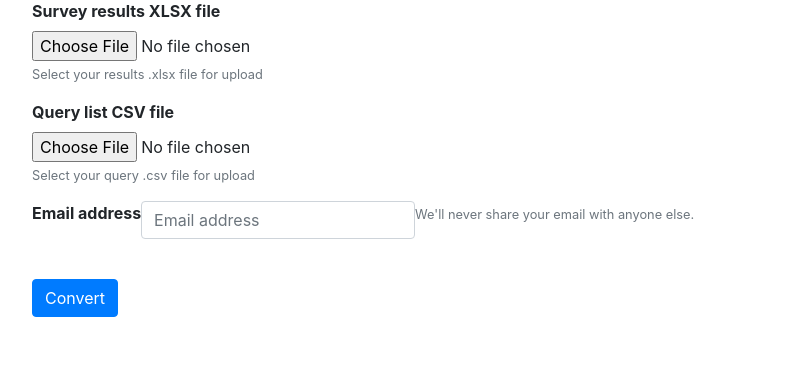
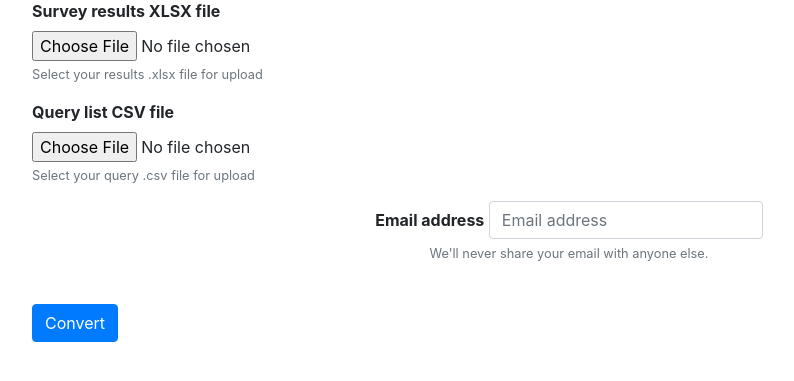
Before and after one commit to OkeyDokeyGnocchi/forms-to-data-web, a Flask app: page /convert in a window 1280 px wide. Shown: the part 253-634 px from the top of the page, without its empty margins (71-865 px from the left). Run offline with Flask 2, Linux system fonts and the light colour scheme; some libraries are stand-ins or nearby versions.

Commit message:
Update convert.html
Update the group for email box

```diff
--- a/templates/convert.html
+++ b/templates/convert.html
@@ -29,7 +29,7 @@
         Please provide a .csv file.
       </div>
     </div>
-    <div class="form-group row">
+    <div class="form-group">
       <label for="userEmail col-sm-2 col-form-label" class="font-weight-bold">Email address</label>
       <input type="email" class="form-control" id="userEmail" name="userEmail" aria-describedby="emailHelp" placeholder="Email address">
       <small id="emailHelp" class="form-text text-muted">We'll never share your email with anyone else.</small>
```
